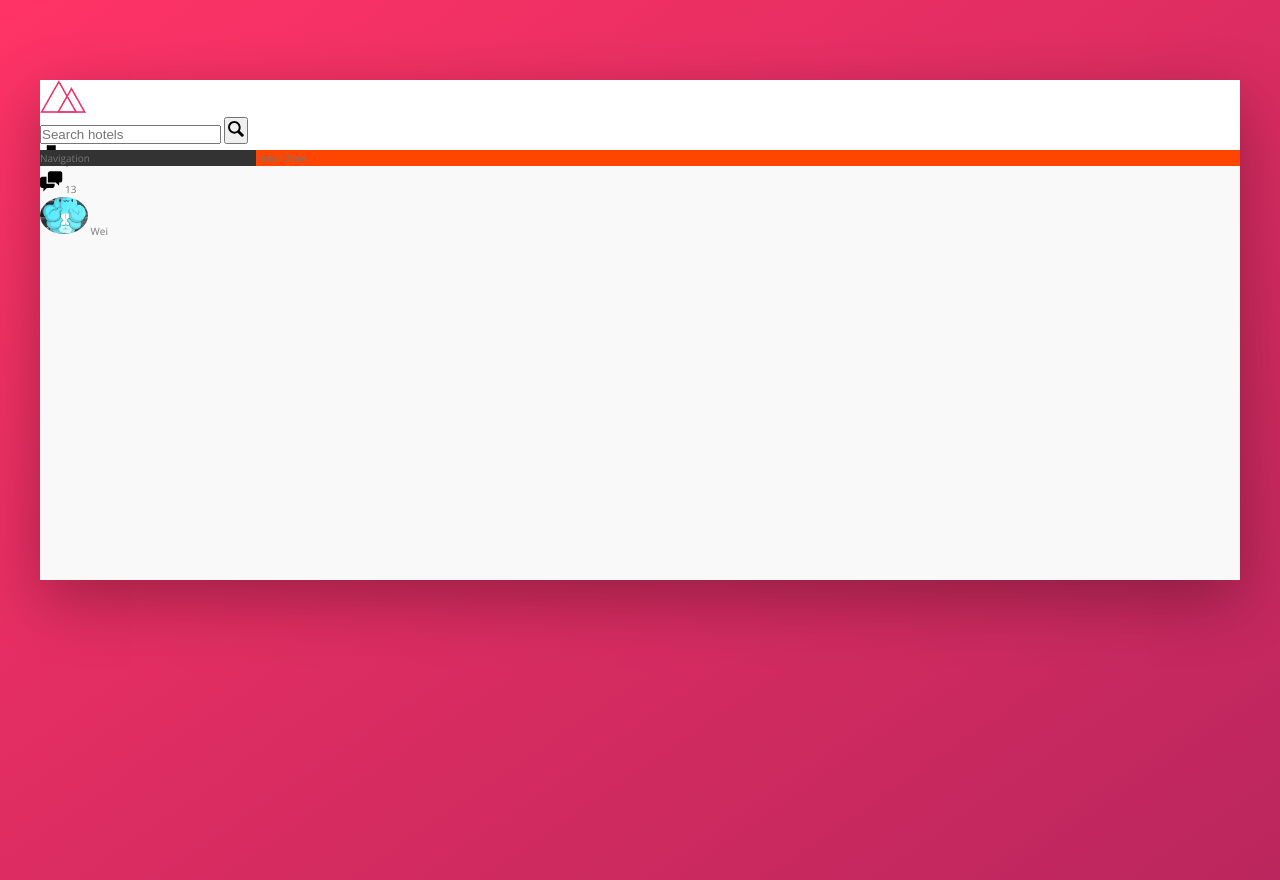
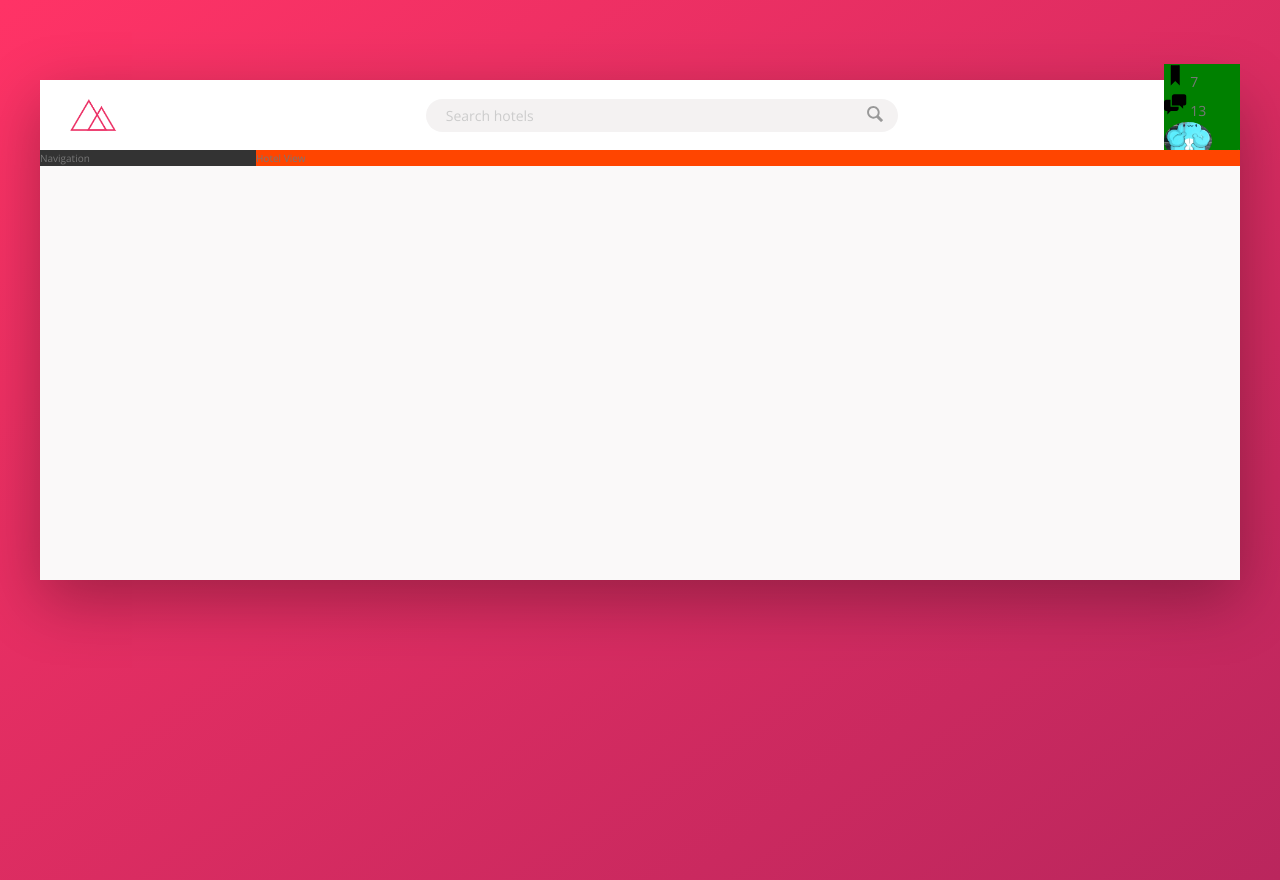
Before and after one commit to wzheng10/Trillo, a website: page index.html in a window 1280 px wide. Drawn offline with nearby package versions, Linux system fonts and the light colour scheme.

Commit message:
Search Bar

```diff
--- a/index.html
+++ b/index.html
@@ -17,7 +17,7 @@
 
                 <form action="#" class="search">
                     <input type="text" class="search__input" placeholder="Search hotels">
-                    <button class="search_button">
+                    <button class="search__button">
                         <svg class="search__icon">
                             <use xlink:href="img/sprite.svg#icon-magnifying-glass"></use>
                         </svg>
--- a/sass/_components.scss
+++ b/sass/_components.scss
@@ -1,24 +1,66 @@
 .logo {
     height: 3.25rem;
+    margin: 3rem;
 
 }
 
 .search {
+    flex: 0 0 40%;
+
+    display: flex;
+    align-items: center;
+    justify-content: center;
+
     &__input {
+        font-family: inherit;
+        font-size: inherit;
+        color: inhert;
+        background-color: var(--color-grey-light-2);
+        border: none;
+        padding: .7rem 2rem;
+        border-radius: 100px;
+        width: 90%;
+        transition: all .2s;
+        margin-right: -3.25rem;
 
+        &:focus {
+            outline: none;
+            width: 100%;
+            background-color: var(--color-grey-light-3);
+        }
+
+        &::-webkit-input-placeholder {
+            font-weight: 100;
+            color: var(--color-grey-light-4);
+        }
+    }
+
+    &__input:focus + &__button {
+        background-color: var(--color-grey-light-3);
     }
 
     &__button {
+        border: none;
+        background-color: var(--color-grey-light-2);
 
+        &:focus {
+            outline: none;
+        }
+
+        &:active {
+            transform: translateY(2px);
+        }
     }
 
     &__icon {
         height: 2rem;
         width: 2rem;
+        fill: var(--color-grey-dark-3)
     }
 }
 
 .user-nav {
+    background-color: green;
     &__icon-box {
 
     }
--- a/sass/_layout.scss
+++ b/sass/_layout.scss
@@ -8,9 +8,14 @@
 }
 
 .header {
+    font-size: 1.4rem;
     height: 7rem;
     background-color: #fff;
     border-bottom: var(--color-grey-light-2);
+
+    display: flex;
+    justify-content: space-between;
+    align-items: center;
 }
 
 .content {
```
Also changed, not shown: css/style.css.
